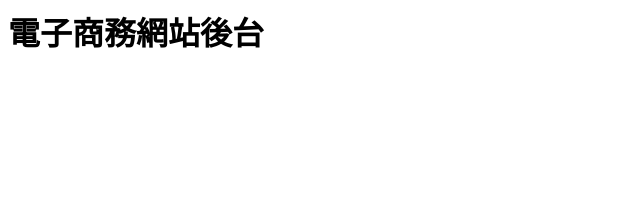
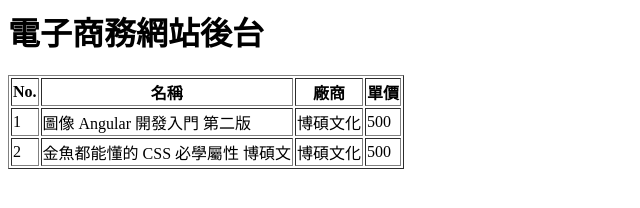
Before and after one commit to mcu-113-1-web-13130063/mcu-113-1-web-13130063, a plain HTML site: page src/index.html in a window 1280 px wide. Shown: the whole page, without its empty margins (0-640 px from the left). Drawn offline with Linux system fonts and the light colour scheme.

Commit message:
fear(html): 實做產品資表格清單

```diff
--- a/src/index.html
+++ b/src/index.html
@@ -6,8 +6,25 @@
   </head>
   <body>
     <h1>電子商務網站後台</h1>
-    <h2></h2>
-    <h3></h3>
-    <h4></h4>
+    <table border="1">
+      <tr>
+        <th>No.</th>
+        <th>名稱</th>
+        <th>廠商</th>
+        <th>單價</th>
+      </tr>
+      <tr>
+        <td>1</td>
+        <td>圖像 Angular 開發入門 第二版</td>
+        <td>博碩文化</td>
+        <td>500</td>
+      </tr>
+      <tr>
+        <td>2</td>
+        <td>金魚都能懂的 CSS 必學屬性 博碩文</td>
+        <td>博碩文化</td>
+        <td>500</td>
+      </tr>
+    </table>
   </body>
 </html>
```
